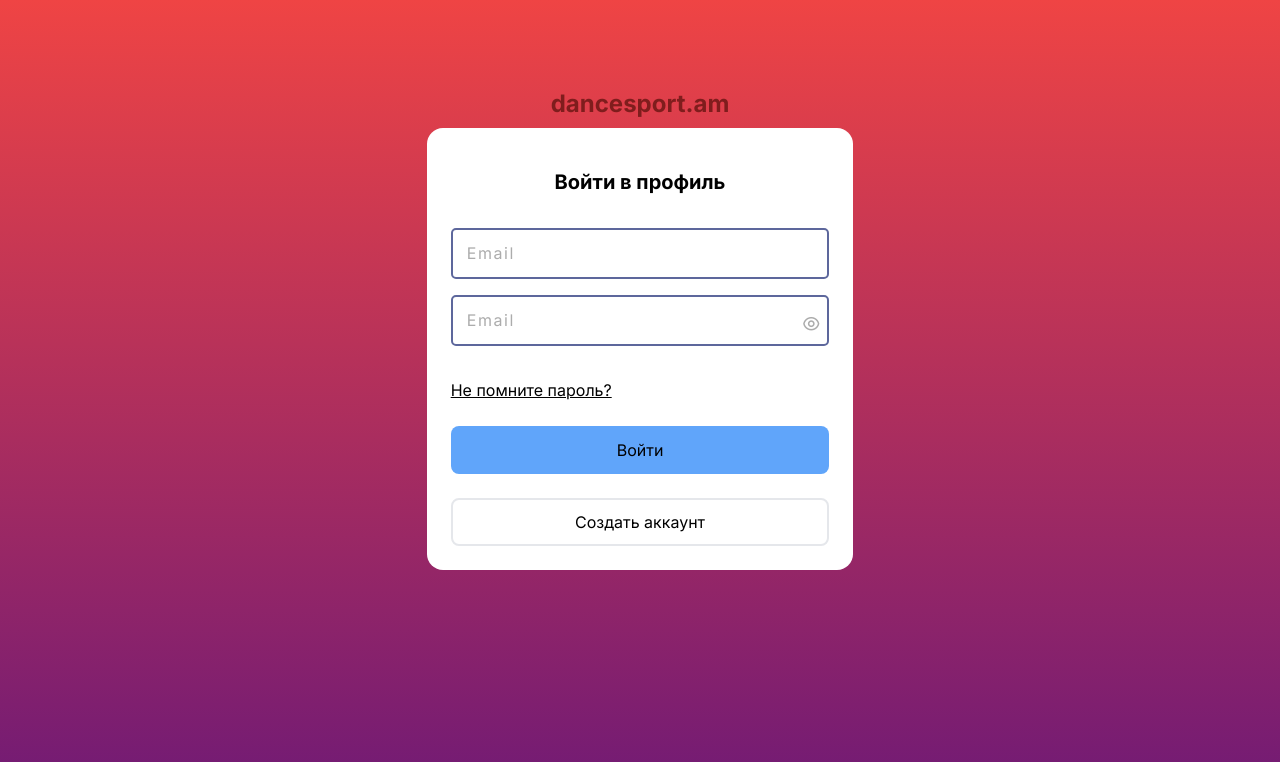
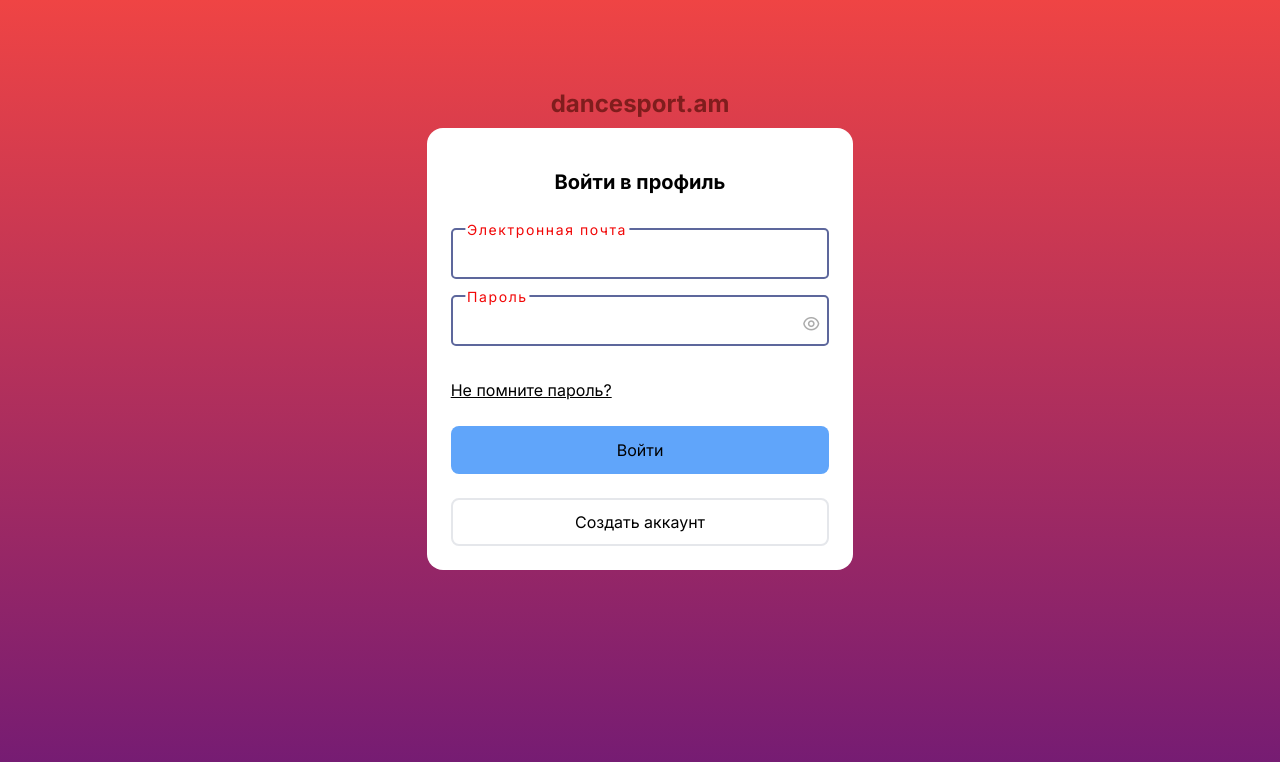
Before and after one commit to ChehST/form_Auth, a Next.js app in the folder front_dance/: page /login in a window 1280 px wide. Shown: the top 762 px of the page. Built offline with nearby package versions, Linux system fonts and the light colour scheme.

Commit message:
update: input fields' UX

```diff
--- a/front_dance/components/form_auth.tsx
+++ b/front_dance/components/form_auth.tsx
@@ -9,11 +9,11 @@ export default function LoginForm() {
                         <div className="flex-col flex justify-center w-full p-6">
                             <div className="my-2 relative input__box">
                                 <input required className="w-full" type="email" />
-                                <label className="input__label" htmlFor="">Email</label>
+                                <label className="input__label" htmlFor="">Электронная почта</label>
                             </div>
                             <div className="my-2 relative input__box">
                                 <input required className="w-full" type="password" />
-                                <label className="input__label" htmlFor="">Email</label>
+                                <label className="input__label" htmlFor="">Пароль</label>
                                 <i className="ri-eye-line eye__btn"></i>
                             </div>
                             <br />
--- a/front_dance/public/vanilacss.css
+++ b/front_dance/public/vanilacss.css
@@ -10,7 +10,7 @@
 }
 
 .input__box input:focus{
-border-color: rgb(224, 196, 163);
+    border-color: rgb(224, 196, 163);
 }
 
 .input__label{
@@ -43,3 +43,12 @@ border-color: rgb(224, 196, 163);
     background-color: #fff;
     color:#5d679c;
 }
+
+.input__box input:invalid + .input__label{
+    transform: translateY(-1.4rem) translateX(.9rem);
+    padding: 0 0.125rem;
+    font-size: 0.875rem;
+    background-color: #fff;
+    color:#f10707;
+    border-color: rgb(226, 40, 40);
+}
```
